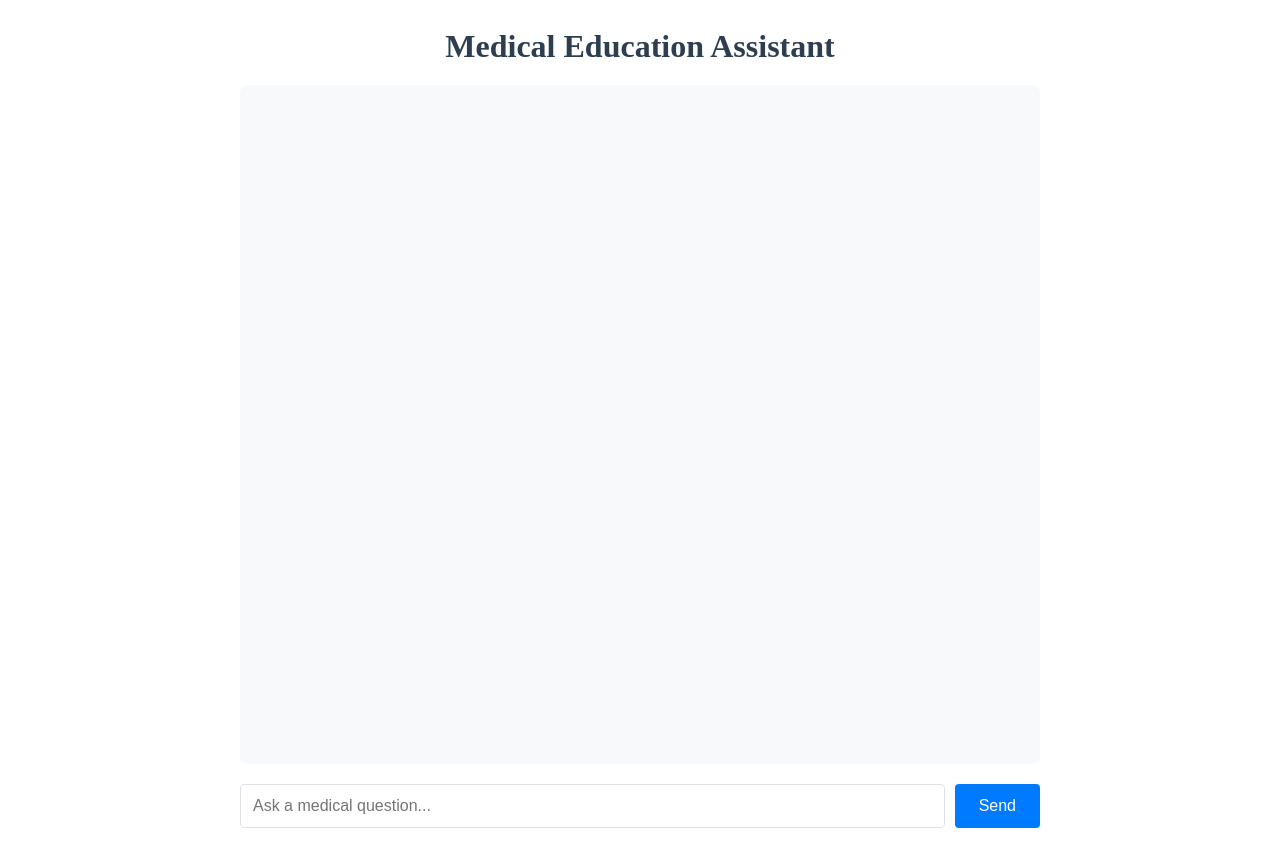
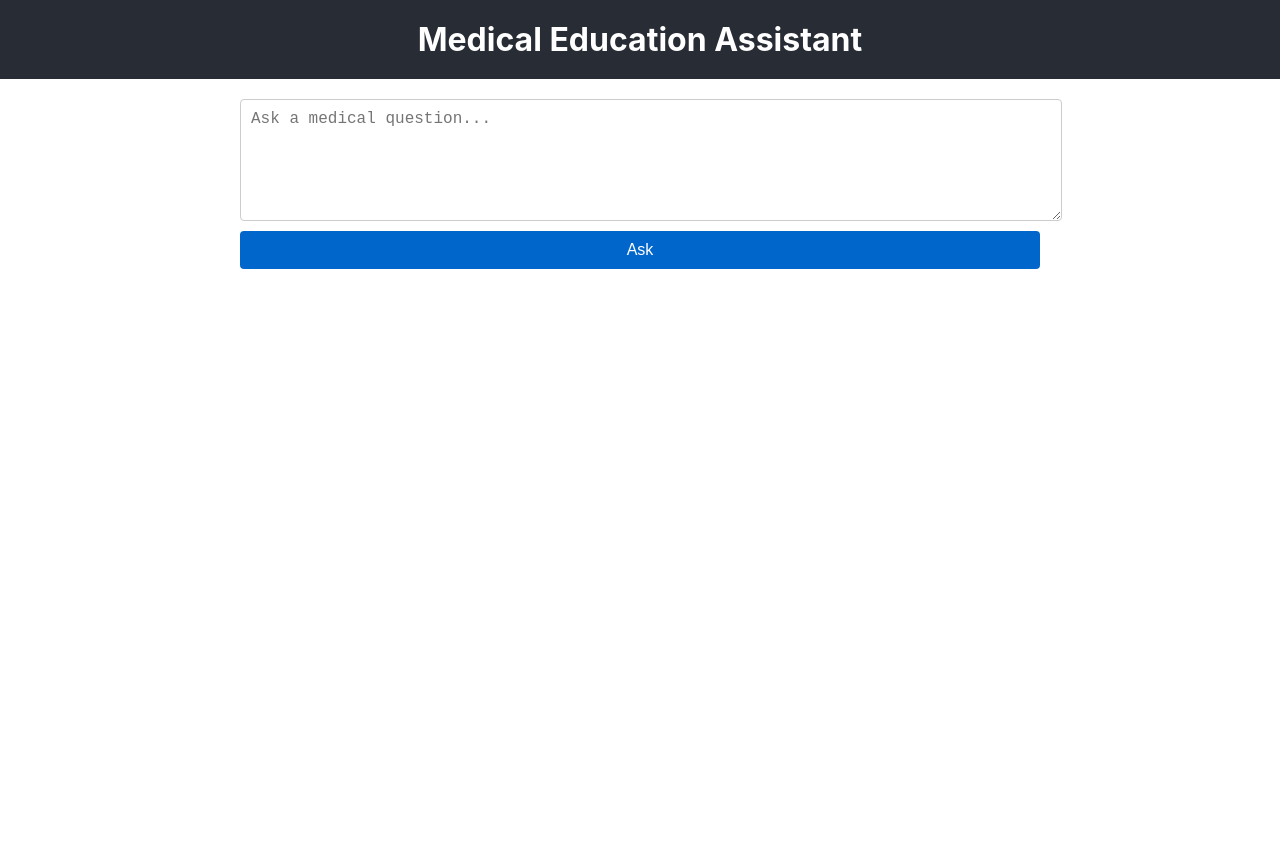
Before and after one commit to FrozenStove/medical-education-app-node, a React (Create React App) app in the folder client/: page / in a window 1280 px wide. After the commit the page ends 800 px from the top, so only its background shows below. Built offline with nearby package versions, Linux system fonts and the light colour scheme; the HTML template or start-up script is replaced by a standard one.

Commit message:
fix front end missing files

```diff
--- /dev/null
+++ b/client/public/index.html
@@ -0,0 +1,21 @@
+<!DOCTYPE html>
+<html lang="en">
+
+<head>
+    <meta charset="utf-8" />
+    <link rel="icon" href="%PUBLIC_URL%/favicon.ico" />
+    <meta name="viewport" content="width=device-width, initial-scale=1" />
+    <meta name="theme-color" content="#000000" />
+    <meta name="description"
+        content="Medical Education App - Interactive learning platform for medical professionals" />
+    <link rel="apple-touch-icon" href="%PUBLIC_URL%/logo192.png" />
+    <link rel="manifest" href="%PUBLIC_URL%/manifest.json" />
+    <title>Medical Education App</title>
+</head>
+
+<body>
+    <noscript>You need to enable JavaScript to run this app.</noscript>
+    <div id="root"></div>
+</body>
+
+</html>
--- a/client/src/App.css
+++ b/client/src/App.css
@@ -1,93 +1,82 @@
-.app {
-    max-width: 800px;
-    margin: 0 auto;
-    padding: 20px;
-    height: 100vh;
+.App {
+    text-align: center;
+    min-height: 100vh;
     display: flex;
     flex-direction: column;
 }
 
-header {
-    text-align: center;
+.App-header {
+    background-color: #282c34;
+    padding: 20px;
+    color: white;
+}
+
+.App-header h1 {
+    margin: 0;
+    font-size: 2rem;
+}
+
+.App-main {
+    flex: 1;
+    padding: 20px;
+    max-width: 800px;
+    margin: 0 auto;
+    width: 100%;
+}
+
+.query-form {
+    display: flex;
+    flex-direction: column;
+    gap: 10px;
     margin-bottom: 20px;
 }
 
-header h1 {
-    color: #2c3e50;
-    margin: 0;
+.query-input {
+    width: 100%;
+    min-height: 100px;
+    padding: 10px;
+    border: 1px solid #ccc;
+    border-radius: 4px;
+    font-size: 1rem;
+    resize: vertical;
 }
 
-main {
-    flex: 1;
-    display: flex;
-    flex-direction: column;
-    gap: 20px;
-}
-
-.chat-container {
-    flex: 1;
-    overflow-y: auto;
-    padding: 20px;
-    background: #f8f9fa;
-    border-radius: 8px;
-    display: flex;
-    flex-direction: column;
-    gap: 16px;
-}
-
-.message {
-    max-width: 80%;
-    padding: 12px 16px;
-    border-radius: 8px;
-    line-height: 1.5;
-}
-
-.message.user {
-    align-self: flex-end;
-    background: #007bff;
-    color: white;
-}
-
-.message.assistant {
-    align-self: flex-start;
-    background: white;
-    border: 1px solid #dee2e6;
-}
-
-.input-form {
-    display: flex;
-    gap: 10px;
-}
-
-input {
-    flex: 1;
-    padding: 12px;
-    border: 1px solid #dee2e6;
-    border-radius: 4px;
-    font-size: 16px;
-}
-
-input:focus {
-    outline: none;
-    border-color: #007bff;
-}
-
-button {
-    padding: 12px 24px;
-    background: #007bff;
+.submit-button {
+    padding: 10px 20px;
+    background-color: #0066cc;
     color: white;
     border: none;
     border-radius: 4px;
-    font-size: 16px;
+    font-size: 1rem;
     cursor: pointer;
     transition: background-color 0.2s;
 }
 
-button:hover {
-    background: #0056b3;
+.submit-button:hover {
+    background-color: #0052a3;
 }
 
-button:disabled {
-    background: #6c757d;
+.submit-button:disabled {
+    background-color: #cccccc;
     cursor: not-allowed;
 }
+
+.response-container {
+    text-align: left;
+    background-color: #f5f5f5;
+    padding: 20px;
+    border-radius: 4px;
+    margin-top: 20px;
+}
+
+.response-container h2 {
+    margin-top: 0;
+    color: #333;
+    font-size: 1.5rem;
+}
+
+.response-content {
+    white-space: pre-wrap;
+    line-height: 1.5;
+    color: #444;
+}
--- a/client/src/App.tsx
+++ b/client/src/App.tsx
@@ -1,85 +1,58 @@
 import React, { useState } from 'react';
 import './App.css';
 
-interface Message {
-    role: 'user' | 'assistant';
-    content: string;
-}
-
 function App() {
-    const [messages, setMessages] = useState<Message[]>([]);
-    const [input, setInput] = useState('');
-    const [isLoading, setIsLoading] = useState(false);
+    const [query, setQuery] = useState('');
+    const [response, setResponse] = useState('');
+    const [loading, setLoading] = useState(false);
 
     const handleSubmit = async (e: React.FormEvent) => {
         e.preventDefault();
-        if (!input.trim()) return;
+        if (!query.trim()) return;
 
-        const userMessage: Message = { role: 'user', content: input };
-        setMessages(prev => [...prev, userMessage]);
-        setInput('');
-        setIsLoading(true);
-
+        setLoading(true);
         try {
-            const response = await fetch('http://localhost:3000/api/chat', {
+            const response = await fetch('http://localhost:3001/api/chat', {
                 method: 'POST',
                 headers: {
                     'Content-Type': 'application/json',
                 },
-                body: JSON.stringify({ message: input }),
+                body: JSON.stringify({ query }),
             });
 
             const data = await response.json();
-
-            const assistantMessage: Message = {
-                role: 'assistant',
-                content: data.response
-            };
-
-            setMessages(prev => [...prev, assistantMessage]);
+            setResponse(data.response);
         } catch (error) {
             console.error('Error:', error);
-            setMessages(prev => [...prev, {
-                role: 'assistant',
-                content: 'Sorry, I encountered an error. Please try again.'
-            }]);
+            setResponse('Sorry, there was an error processing your request.');
         } finally {
-            setIsLoading(false);
+            setLoading(false);
         }
     };
 
     return (
-        <div className="app">
-            <header>
+        <div className="App">
+            <header className="App-header">
                 <h1>Medical Education Assistant</h1>
             </header>
-
-            <main>
-                <div className="chat-container">
-                    {messages.map((message, index) => (
-                        <div key={index} className={`message ${message.role}`}>
-                            <div className="message-content">{message.content}</div>
-                        </div>
-                    ))}
-                    {isLoading && (
-                        <div className="message assistant">
-                            <div className="message-content">Thinking...</div>
-                        </div>
-                    )}
-                </div>
-
-                <form onSubmit={handleSubmit} className="input-form">
-                    <input
-                        type="text"
-                        value={input}
-                        onChange={(e) => setInput(e.target.value)}
+            <main className="App-main">
+                <form onSubmit={handleSubmit} className="query-form">
+                    <textarea
+                        value={query}
+                        onChange={(e) => setQuery(e.target.value)}
                         placeholder="Ask a medical question..."
-                        disabled={isLoading}
+                        className="query-input"
                     />
-                    <button type="submit" disabled={isLoading}>
-                        Send
+                    <button type="submit" disabled={loading} className="submit-button">
+                        {loading ? 'Processing...' : 'Ask'}
                     </button>
                 </form>
+                {response && (
+                    <div className="response-container">
+                        <h2>Response:</h2>
+                        <div className="response-content">{response}</div>
+                    </div>
+                )}
             </main>
         </div>
     );
--- /dev/null
+++ b/client/src/index.css
@@ -0,0 +1,19 @@
+body {
+    margin: 0;
+    font-family: -apple-system, BlinkMacSystemFont, 'Segoe UI', 'Roboto', 'Oxygen',
+        'Ubuntu', 'Cantarell', 'Fira Sans', 'Droid Sans', 'Helvetica Neue',
+        sans-serif;
+    -webkit-font-smoothing: antialiased;
+    -moz-osx-font-smoothing: grayscale;
+}
+
+code {
+    font-family: source-code-pro, Menlo, Monaco, Consolas, 'Courier New',
+        monospace;
+}
+
+#root {
+    min-height: 100vh;
+    display: flex;
+    flex-direction: column;
+}
--- /dev/null
+++ b/client/src/index.tsx
@@ -0,0 +1,14 @@
+import React from 'react';
+import ReactDOM from 'react-dom/client';
+import './index.css';
+import App from './App';
+
+const root = ReactDOM.createRoot(
+    document.getElementById('root') as HTMLElement
+);
+
+root.render(
+    <React.StrictMode>
+        <App />
+    </React.StrictMode>
+);
```
Also changed, not shown: client/public/manifest.json (added).
